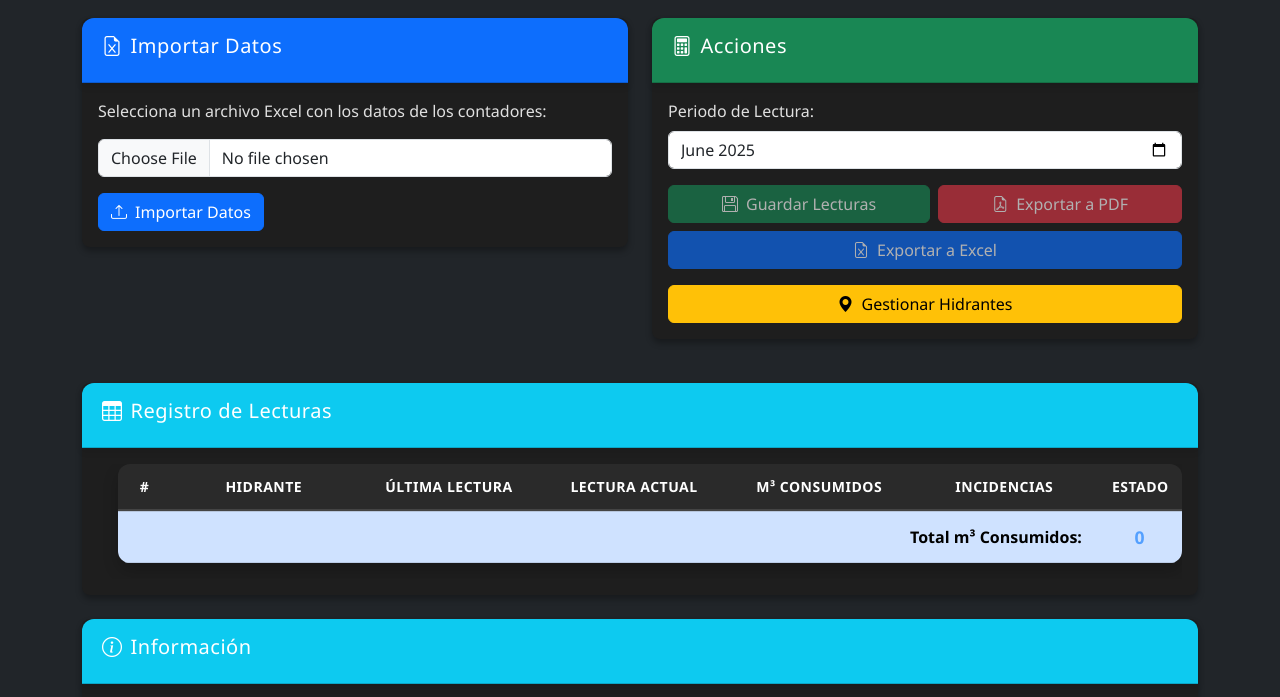
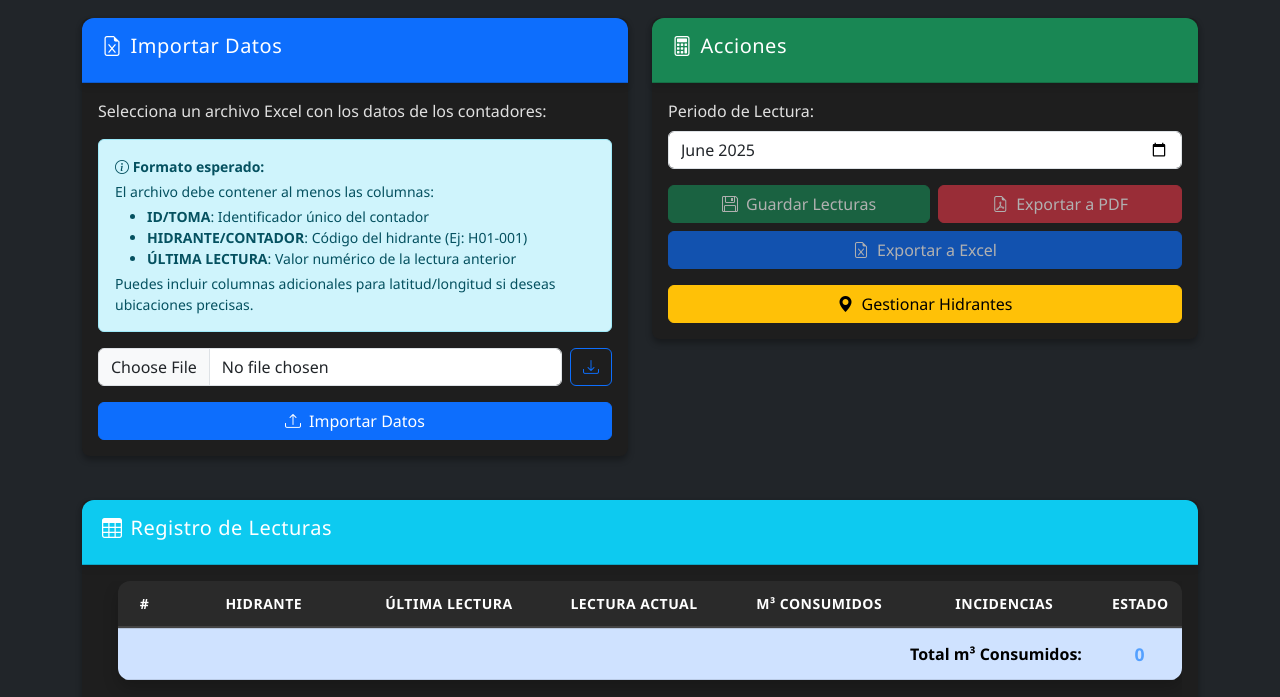
Before and after one commit to Santys81/LECTURAS-Contadores, a plain HTML site: page index.html in a window 1280 px wide. Shown: the part 63-760 px from the top of the page. Drawn offline with nearby package versions, Linux system fonts and the light colour scheme.

Commit message:
Update index.html
Signed-off-by: Santys81 <80485832+Santys81@users.noreply.github.com>

```diff
--- a/index.html
+++ b/index.html
@@ -48,10 +48,30 @@
                         </div>
                         <div class="card-body">
                             <p>Selecciona un archivo Excel con los datos de los contadores:</p>
-                            <input type="file" id="excelFile" class="form-control mb-3" accept=".xlsx, .xls">
-                            <button id="importBtn" class="btn btn-primary">
-                                <i class="bi bi-upload me-2"></i>Importar Datos
-                            </button>
+                            <div class="alert alert-info small">
+                                <strong><i class="bi bi-info-circle"></i> Formato esperado:</strong>
+                                <p class="mb-1 mt-1">El archivo debe contener al menos las columnas:</p>
+                                <ul class="mb-1">
+                                    <li><strong>ID/TOMA</strong>: Identificador único del contador</li>
+                                    <li><strong>HIDRANTE/CONTADOR</strong>: Código del hidrante (Ej: H01-001)</li>
+                                    <li><strong>ÚLTIMA LECTURA</strong>: Valor numérico de la lectura anterior</li>
+                                </ul>
+                                <p class="mb-0">Puedes incluir columnas adicionales para latitud/longitud si deseas ubicaciones precisas.</p>
+                            </div>
+                            <div class="d-flex align-items-center mb-3">
+                                <input type="file" id="excelFile" class="form-control me-2" accept=".xlsx, .xls">
+                                <button id="downloadTemplate" class="btn btn-outline-primary" title="Descargar plantilla Excel">
+                                    <i class="bi bi-download"></i>
+                                </button>
+                            </div>
+                            <div class="d-grid">
+                                <button id="importBtn" class="btn btn-primary">
+                                    <i class="bi bi-upload me-2"></i>Importar Datos
+                                </button>
+                            </div>
+                            <div id="importProgress" class="progress mt-3 d-none">
+                                <div class="progress-bar progress-bar-striped progress-bar-animated" role="progressbar" style="width: 0%"></div>
+                            </div>
                         </div>
                     </div>
                 </div>
```
